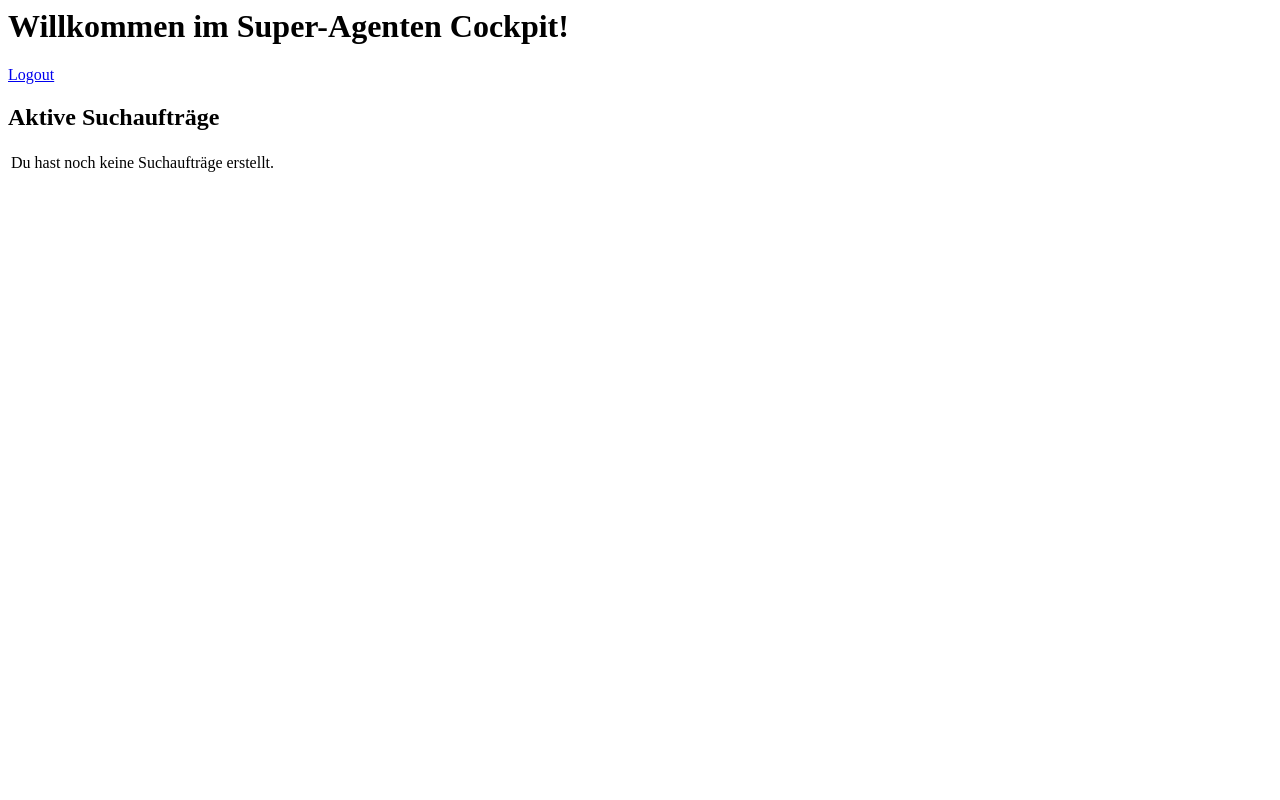
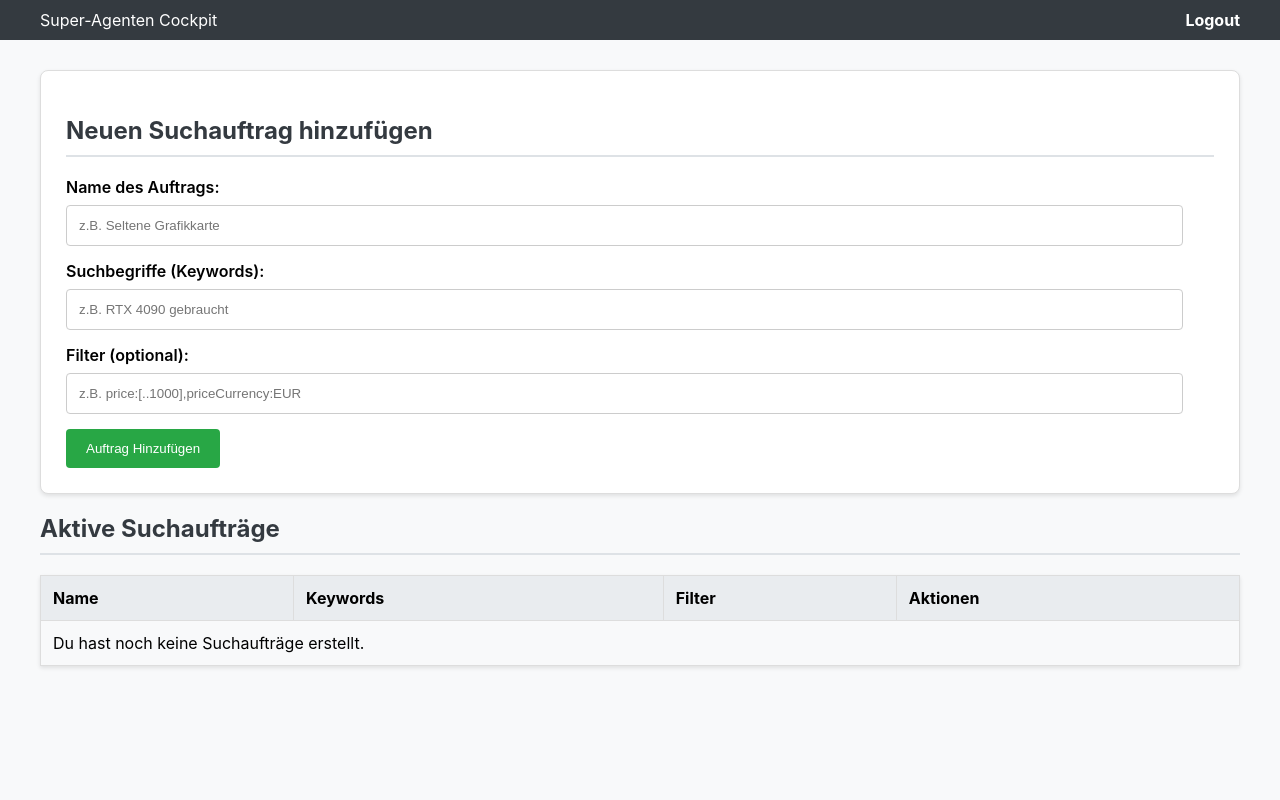
Before and after one commit to LennyCollie/ebay-agent-cockpit, a Flask app: template template/dashboard.html in a window 1280 px wide. Run offline with Flask 3, Linux system fonts and the light colour scheme; the template is opened without the code that fills it, so the values that code supplies are empty.

Commit message:
Update dashboard.html

```diff
--- a/template/dashboard.html
+++ b/template/dashboard.html
@@ -1,13 +1,64 @@
 
-<!-- ... (head-Bereich bleibt gleich) ... -->
+<!DOCTYPE html>
+<html lang="de">
+<head>
+    <meta charset="UTF-8">
+    <title>Dashboard</title>
+    <style>
+        body { font-family: -apple-system, BlinkMacSystemFont, "Segoe UI", Roboto, "Helvetica Neue", Arial, sans-serif; margin: 0; background-color: #f8f9fa;}
+        .top-bar { background-color: #343a40; color: white; padding: 10px 40px; display: flex; justify-content: space-between; align-items: center; }
+        .top-bar a { color: white; text-decoration: none; font-weight: bold; }
+        .container { margin: 20px 40px; }
+        h1, h2 { color: #343a40; border-bottom: 2px solid #dee2e6; padding-bottom: 10px;}
+        table { width: 100%; border-collapse: collapse; margin-top: 20px; box-shadow: 0 2px 4px rgba(0,0,0,0.1); }
+        th, td { border: 1px solid #ddd; padding: 12px; text-align: left; }
+        th { background-color: #e9ecef; }
+        .form-container { background: #fff; border: 1px solid #ddd; padding: 25px; margin-top: 30px; border-radius: 8px; box-shadow: 0 2px 4px rgba(0,0,0,0.1); }
+        .form-group { margin-bottom: 15px; }
+        label { display: block; margin-bottom: 8px; font-weight: 600; }
+        input[type="text"] { width: 95%; padding: 12px; border: 1px solid #ccc; border-radius: 4px; }
+        input[type="submit"] { padding: 12px 20px; color: white; border: none; border-radius: 4px; cursor: pointer; }
+        .btn-add { background-color: #28a745; }
+        .btn-delete { background-color: #dc3545; }
+    </style>
+</head>
 <body>
-    <h1>Willkommen im Super-Agenten Cockpit!</h1>
+    <div class="top-bar">
+        <span>Super-Agenten Cockpit</span>
         <a href="{{ url_for('logout') }}">Logout</a>
-    <!-- ... (Formular zum Hinzufügen bleibt gleich) ... -->
+    </div>
+
+    <div class="container">
+        <!-- Bereich zum Hinzufügen neuer Aufträge -->
+        <div class="form-container">
+            <h2>Neuen Suchauftrag hinzufügen</h2>
+            <form method="post" action="{{ url_for('neuer_auftrag') }}">
+                <div class="form-group">
+                    <label for="name">Name des Auftrags:</label>
+                    <input type="text" id="name" name="name" required placeholder="z.B. Seltene Grafikkarte">
+                </div>
+                <div class="form-group">
+                    <label for="keywords">Suchbegriffe (Keywords):</label>
+                    <input type="text" id="keywords" name="keywords" required placeholder="z.B. RTX 4090 gebraucht">
+                </div>
+                <div class="form-group">
+                    <label for="filter">Filter (optional):</label>
+                    <input type="text" id="filter" name="filter" placeholder="z.B. price:[..1000],priceCurrency:EUR">
+                </div>
+                <input type="submit" value="Auftrag Hinzufügen" class="btn-add">
+            </form>
+        </div>
 
         <h2>Aktive Suchaufträge</h2>
         <table>
-       <!-- ... (Tabellen-Kopf bleibt gleich) ... -->
+            <thead>
+                <tr>
+                    <th>Name</th>
+                    <th>Keywords</th>
+                    <th>Filter</th>
+                    <th>Aktionen</th>
+                </tr>
+            </thead>
             <tbody>
                 {% for auftrag in auftragsliste %}
                 <tr>
@@ -16,7 +67,7 @@
                     <td>{{ auftrag.filter if auftrag.filter else 'Keine' }}</td>
                     <td>
                         <form method="post" action="{{ url_for('loesche_auftrag', auftrag_id=auftrag.id) }}" style="display:inline;">
-                         <input type="submit" value="Löschen" style="background-color: #dc3545;">
+                             <input type="submit" value="Löschen" class="btn-delete">
                         </form>
                     </td>
                 </tr>
@@ -27,5 +78,6 @@
                 {% endfor %}
             </tbody>
         </table>
+    </div>
 </body>
 </html>
```
Lines whose indentation alone changed are shown as unchanged.
